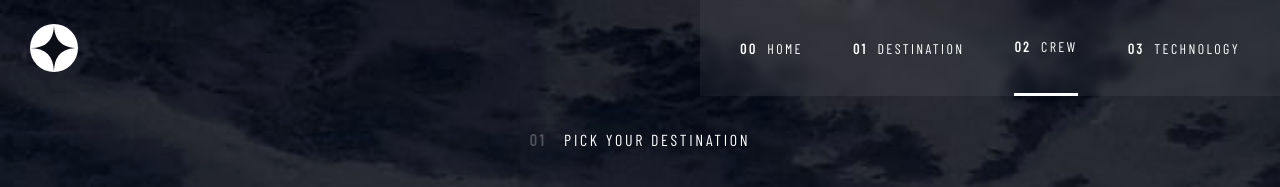
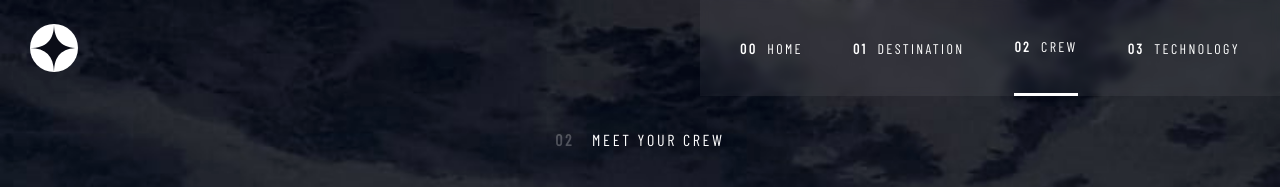
Before and after one commit to LucasS-Goncalves/space-tourism, an Angular app: page /crew in a window 1280 px wide. Shown: the top 187 px of the page. Built offline with nearby package versions, Linux system fonts and the light colour scheme; a web font is replaced by a local one.

Commit message:
updating texts

```diff
--- a/src/app/pages/crew/crew.component.html
+++ b/src/app/pages/crew/crew.component.html
@@ -1,8 +1,8 @@
 <div class="background-img"></div>
 <section>
   <h1>
-    <span>01</span>
-    Pick your destination
+    <span>02</span>
+    Meet your crew
   </h1>
   <article class="container">
     <img [src]="currentCrewMember.image" [alt]="currentCrewMember.name + 'photo'">
```
